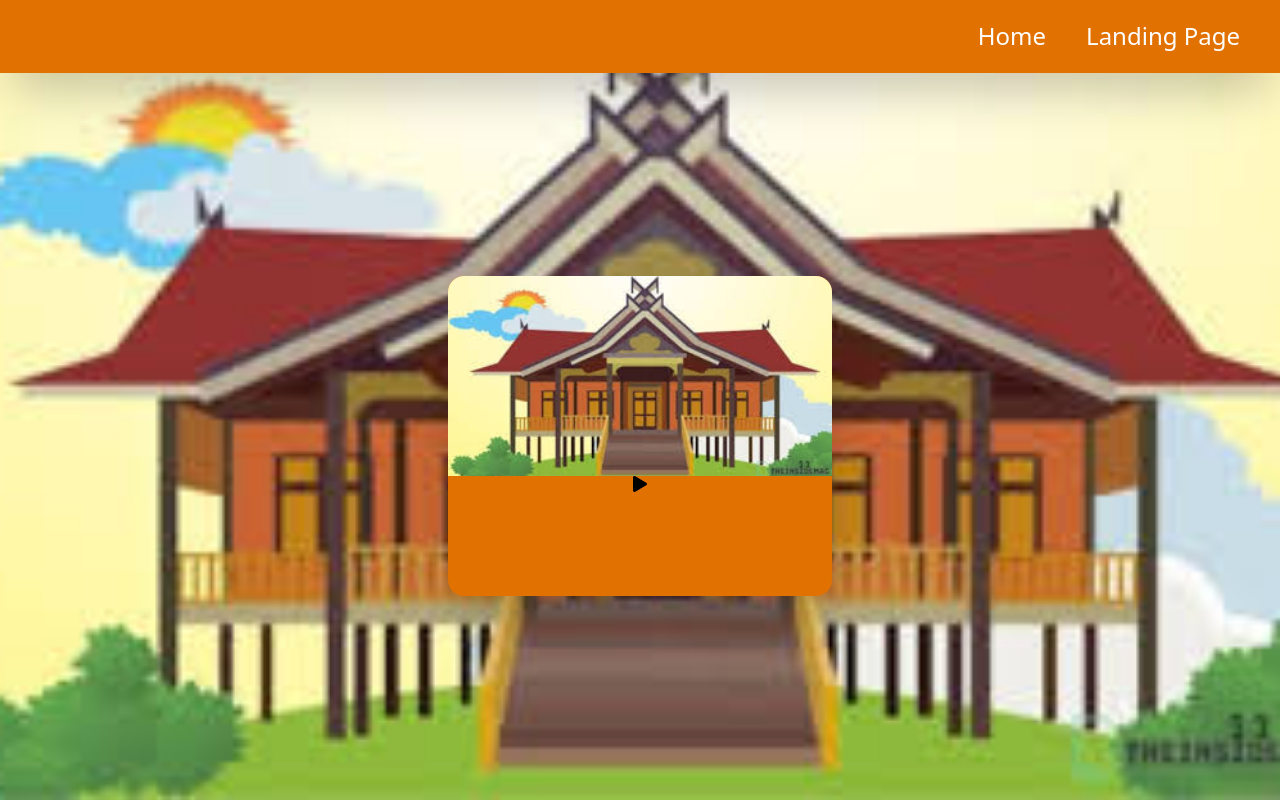
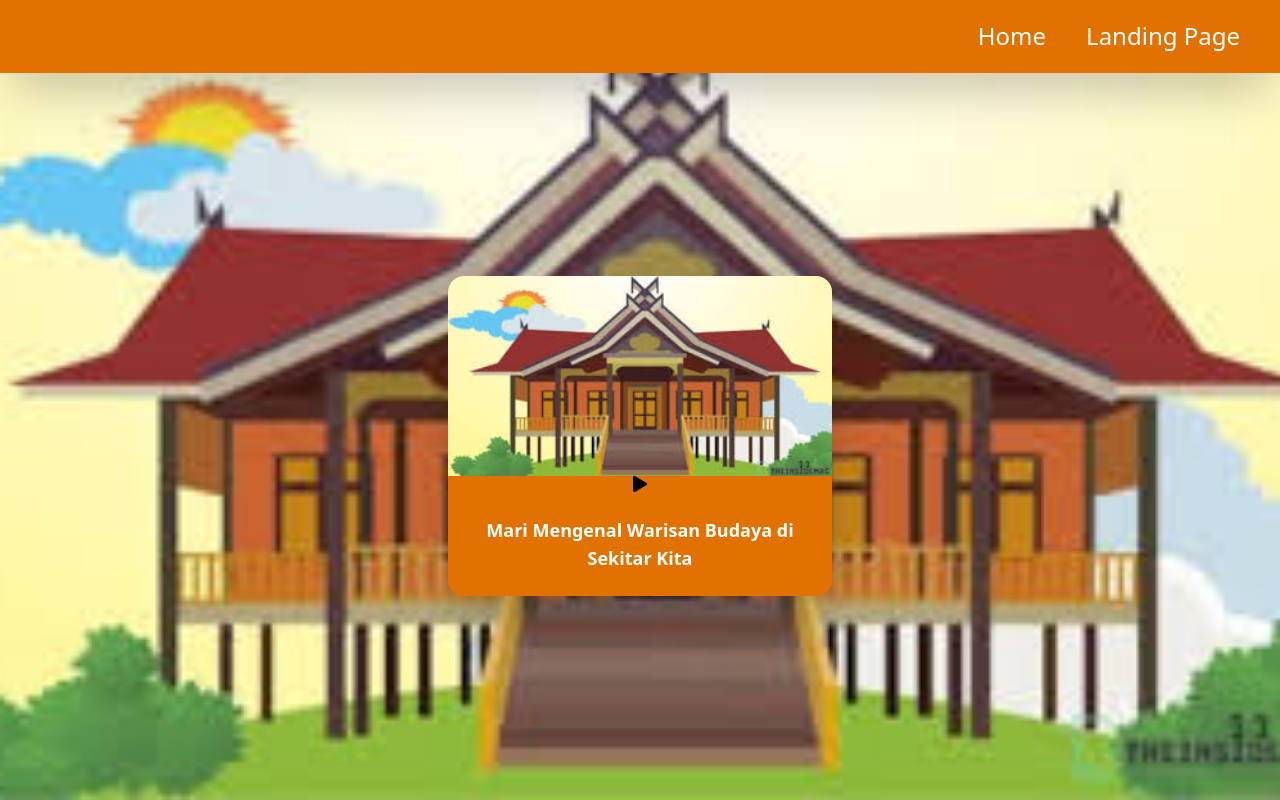
Before and after one commit to salman-ctrl/media-ajar, a React (Vite) app: page /home in a window 1280 px wide. Built offline with nearby package versions, Linux system fonts and the light colour scheme.

Commit message:
tambah caption

```diff
--- a/src/Component/Home.jsx
+++ b/src/Component/Home.jsx
@@ -16,7 +16,9 @@ const Home = () => {
                         <FaPlay />
                     </div>
 
-
+                    <div className='p-6 flex flex-col items-center text-center'>
+                        <h2 className='text-lg font-semibold text-white'>Mari Mengenal Warisan Budaya di Sekitar Kita</h2>
+                    </div>
                 </div>
             </div>
         </div>
```
